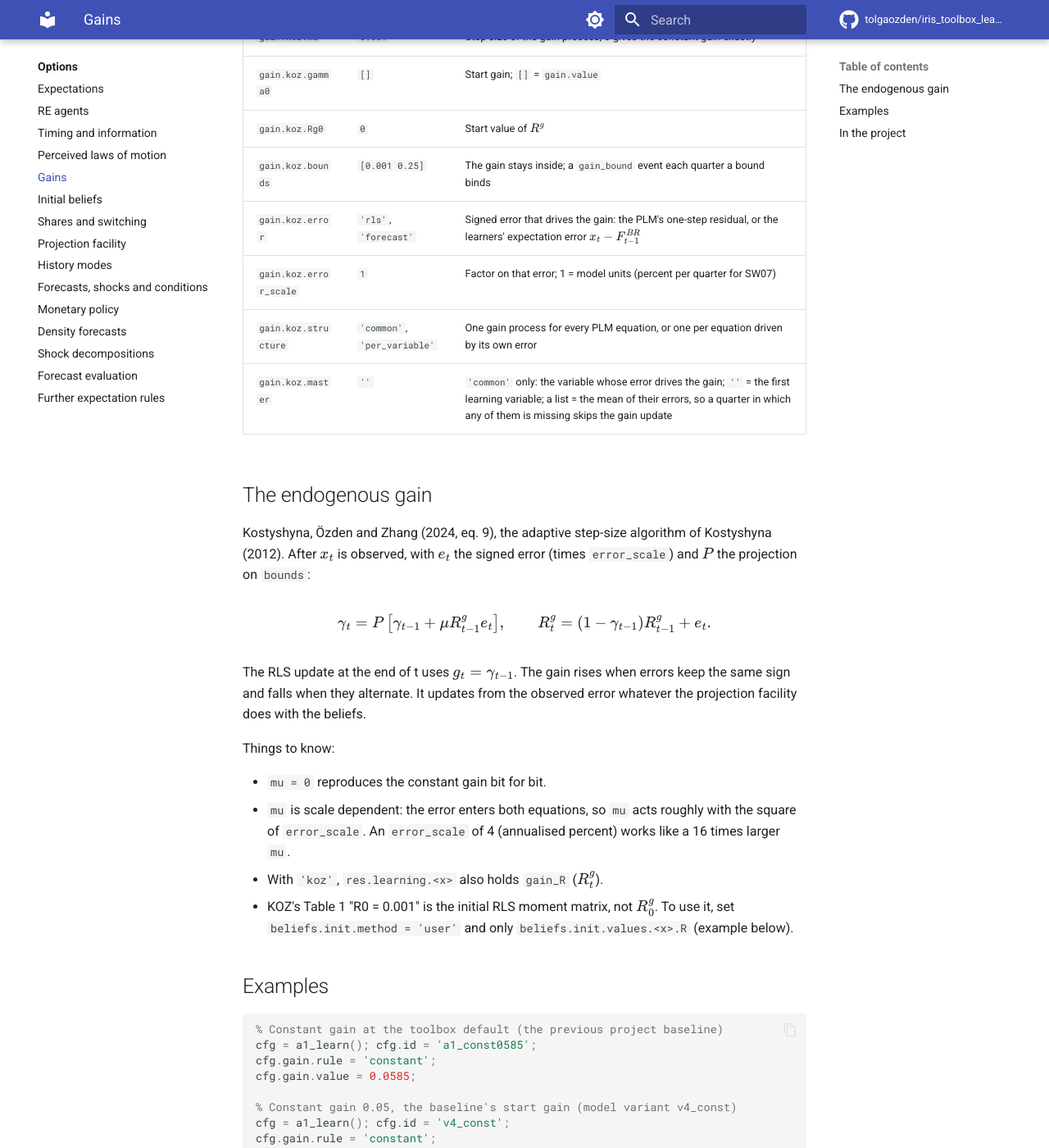
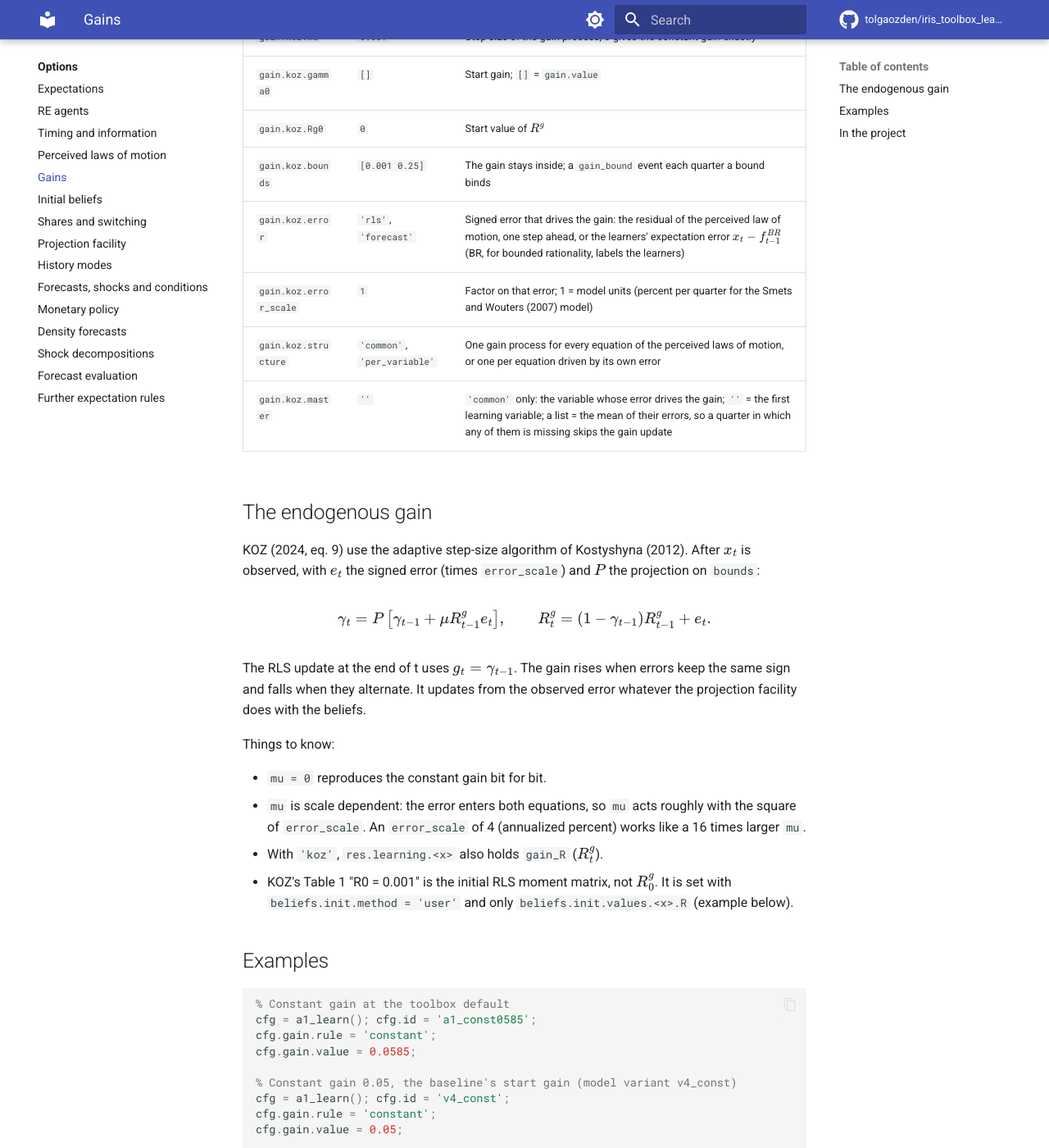
Before and after one commit to HetLearn/iris_toolbox_learning, an MkDocs documentation site: the page built from docs_site/options/gains.md, in a window 1280 px wide and 1400 px high, scrolled down 722 px. Shown: the whole window at 82% size. Built offline with MkDocs 1.6.1 and Material for MkDocs 9.7.7, drawn with Linux system fonts in a browser that asks for light colours; comment, search, counter and statistics services are not loaded; some of the changed text lies outside the part shown.

Commit message:
Site page revised to the writing rules (docs_site/options/gains.md)
US spelling, no second person, abbreviations spelled out on first use, internal dates and labels removed, notation aligned with the technical appendix.

````diff
--- a/docs_site/options/gains.md
+++ b/docs_site/options/gains.md
@@ -14,23 +14,23 @@ years).
 
 | Option | Values (default first) | Meaning |
 |---|---|---|
-| `gain.rule` | `'constant'`, `'koz'` | Constant gain, or the endogenous gain of Kostyshyna, Özden and Zhang (2024). The name is a function in `toolbox/+hetlearn/+gain/`. Project baseline: `'koz'` |
+| `gain.rule` | `'constant'`, `'koz'` | Constant gain, or the endogenous gain of Kostyshyna, Özden and Zhang (2024; KOZ below). The name is a function in `toolbox/+hetlearn/+gain/`. Project baseline: `'koz'` |
 | `gain.value` | `0.0585` | The constant gain (Özden 2025, posterior mean), and the start of `'koz'`. In (0, 1]. Project baseline: 0.05 |
 | `gain.by_var.<x>` | number | Gain of one variable: with `'constant'` its gain, with `'koz'` and `'per_variable'` its start value (ignored with a warning under `'common'`) |
 | `gain.koz.mu` | `0.001` | Step size of the gain process; 0 gives the constant gain exactly |
 | `gain.koz.gamma0` | `[]` | Start gain; `[]` = `gain.value` |
 | `gain.koz.Rg0` | `0` | Start value of \(R^g\) |
 | `gain.koz.bounds` | `[0.001 0.25]` | The gain stays inside; a `gain_bound` event each quarter a bound binds |
-| `gain.koz.error` | `'rls'`, `'forecast'` | Signed error that drives the gain: the PLM's one-step residual, or the learners' expectation error \(x_t - F^{BR}_{t-1}\) |
-| `gain.koz.error_scale` | `1` | Factor on that error; 1 = model units (percent per quarter for SW07) |
-| `gain.koz.structure` | `'common'`, `'per_variable'` | One gain process for every PLM equation, or one per equation driven by its own error |
+| `gain.koz.error` | `'rls'`, `'forecast'` | Signed error that drives the gain: the residual of the perceived law of motion, one step ahead, or the learners' expectation error \(x_t - f^{BR}_{t-1}\) (BR, for bounded rationality, labels the learners) |
+| `gain.koz.error_scale` | `1` | Factor on that error; 1 = model units (percent per quarter for the Smets and Wouters (2007) model) |
+| `gain.koz.structure` | `'common'`, `'per_variable'` | One gain process for every equation of the perceived laws of motion, or one per equation driven by its own error |
 | `gain.koz.master` | `''` | `'common'` only: the variable whose error drives the gain; `''` = the first learning variable; a list = the mean of their errors, so a quarter in which any of them is missing skips the gain update |
 
 ## The endogenous gain
 
-Kostyshyna, Özden and Zhang (2024, eq. 9), the adaptive step-size algorithm of Kostyshyna
-(2012). After \(x_t\) is observed, with \(e_t\) the signed error (times `error_scale`) and
-\(P\) the projection on `bounds`:
+KOZ (2024, eq. 9) use the adaptive step-size algorithm of Kostyshyna (2012). After \(x_t\) is
+observed, with \(e_t\) the signed error (times `error_scale`) and \(P\) the projection on
+`bounds`:
 
 \[
 \gamma_t = P\left[\gamma_{t-1} + \mu R^g_{t-1} e_t\right], \qquad
@@ -45,16 +45,16 @@ Things to know:
 
 - `mu = 0` reproduces the constant gain bit for bit.
 - `mu` is scale dependent: the error enters both equations, so `mu` acts roughly with the
-  square of `error_scale`. An `error_scale` of 4 (annualised percent) works like a 16 times
+  square of `error_scale`. An `error_scale` of 4 (annualized percent) works like a 16 times
   larger `mu`.
 - With `'koz'`, `res.learning.<x>` also holds `gain_R` (\(R^g_t\)).
-- KOZ's Table 1 "R0 = 0.001" is the initial RLS moment matrix, not \(R^g_0\). To use it, set
+- KOZ's Table 1 "R0 = 0.001" is the initial RLS moment matrix, not \(R^g_0\). It is set with
   `beliefs.init.method = 'user'` and only `beliefs.init.values.<x>.R` (example below).
 
 ## Examples
 
 ```matlab
-% Constant gain at the toolbox default (the previous project baseline)
+% Constant gain at the toolbox default
 cfg = a1_learn(); cfg.id = 'a1_const0585';
 cfg.gain.rule = 'constant';
 cfg.gain.value = 0.0585;
@@ -76,7 +76,7 @@ cfg.gain.value = 0.05;
 cfg.gain.koz.mu = 0.01;
 cfg.gain.koz.error = 'forecast';
 
-% One gain process per PLM equation
+% One gain process per equation
 cfg = a1_learn(); cfg.id = 'a1_koz_pervar';
 cfg.gain.koz.structure = 'per_variable';
 
@@ -114,4 +114,4 @@ averages 0.0489 over the forecast. Model variant 4 holds it at 0.05:
 | Largest difference in the share, 1966-2026 | | 0.004 |
 
 With `mu = 0.001` and errors in percent per quarter the gain moves little, so the endogenous
-and the constant gain give nearly the same results on SW07.
+and the constant gain give nearly the same results in the Smets and Wouters model.
````
Also changed, not shown: other parts of docs_site/options/gains.md (+2 -2 lines).
